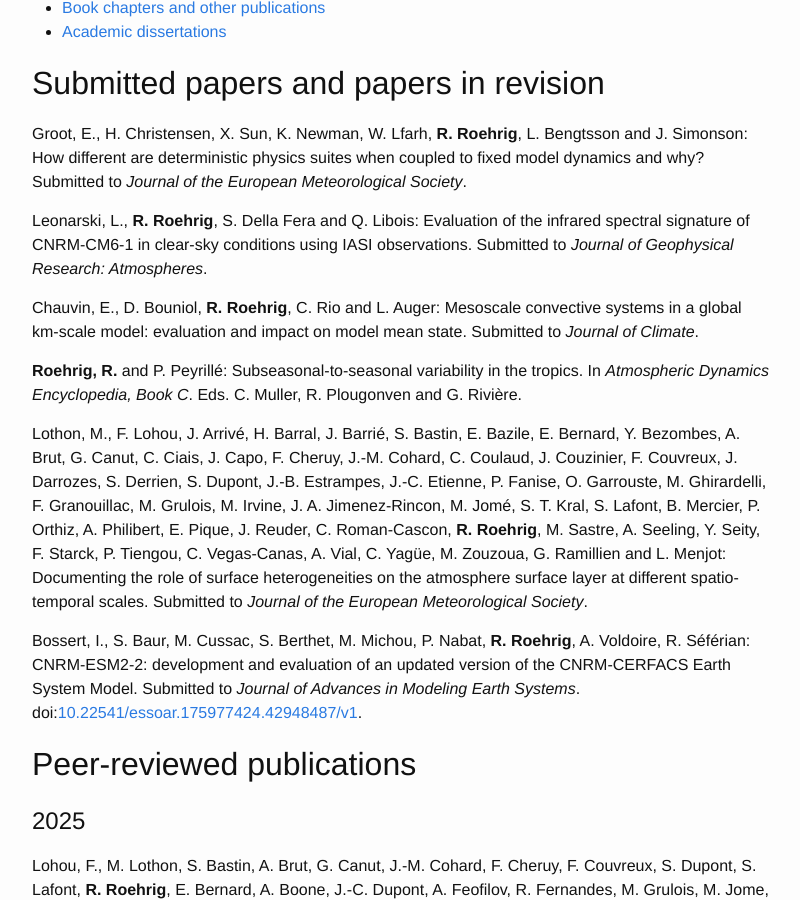
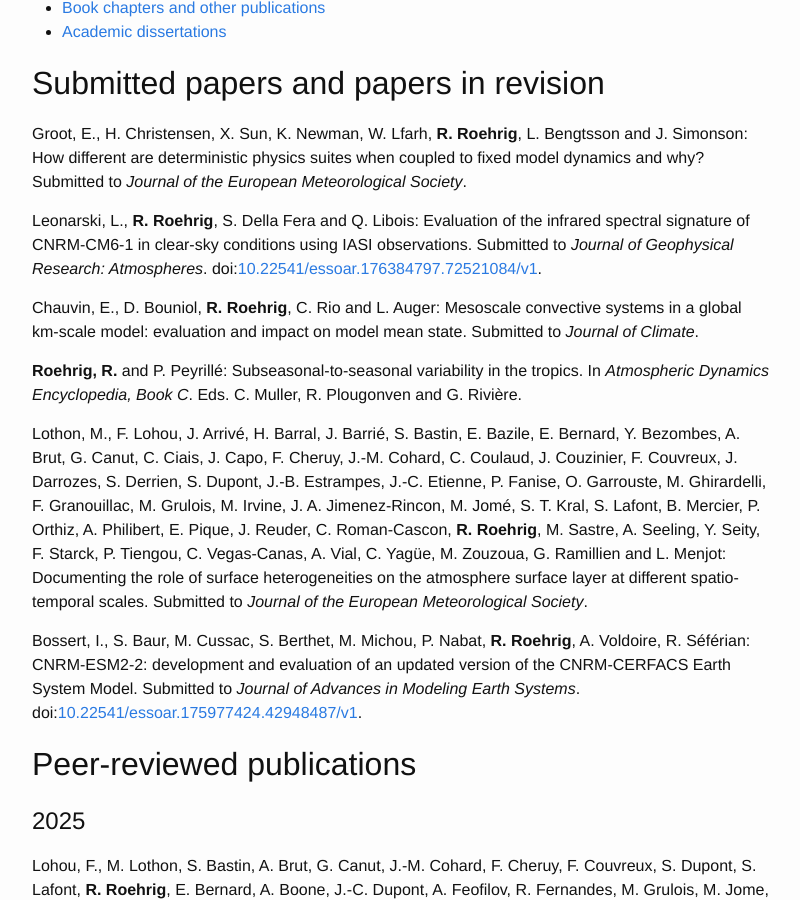
Before and after one commit to romainroehrig/romainroehrig.github.io, a Jekyll site: the page built from publications.md, in a window 1280 px wide and 900 px high, scrolled down 385 px. Shown: the whole window, without its empty margins (238-1038 px from the left). Built offline with Jekyll 4.4.1, drawn with Linux system fonts in a browser that asks for light colours.

Commit message:
further update publications

```diff
--- a/publications.md
+++ b/publications.md
@@ -31,7 +31,7 @@ Pdf reprints of my papers are available [here](https://cloud.univ-grenoble-alpes
 
 Groot, E., H. Christensen, X. Sun, K. Newman, W. Lfarh, **R. Roehrig**, L. Bengtsson and J. Simonson: How different are deterministic physics suites when coupled to fixed model dynamics and why? Submitted to *Journal of the European Meteorological Society*.
 
-Leonarski, L., **R. Roehrig**, S. Della Fera and Q. Libois: Evaluation of the infrared spectral signature of CNRM-CM6-1 in clear-sky conditions using IASI observations. Submitted to *Journal of Geophysical Research: Atmospheres*.
+Leonarski, L., **R. Roehrig**, S. Della Fera and Q. Libois: Evaluation of the infrared spectral signature of CNRM-CM6-1 in clear-sky conditions using IASI observations. Submitted to *Journal of Geophysical Research: Atmospheres*. doi:[10.22541/essoar.176384797.72521084/v1](https://doi.org/10.22541/essoar.176384797.72521084/v1).
 
 Chauvin, E., D. Bouniol, **R. Roehrig**, C. Rio and L. Auger: Mesoscale convective systems in a global km-scale model: evaluation and impact on model mean state. Submitted to *Journal of Climate*.
 
```
